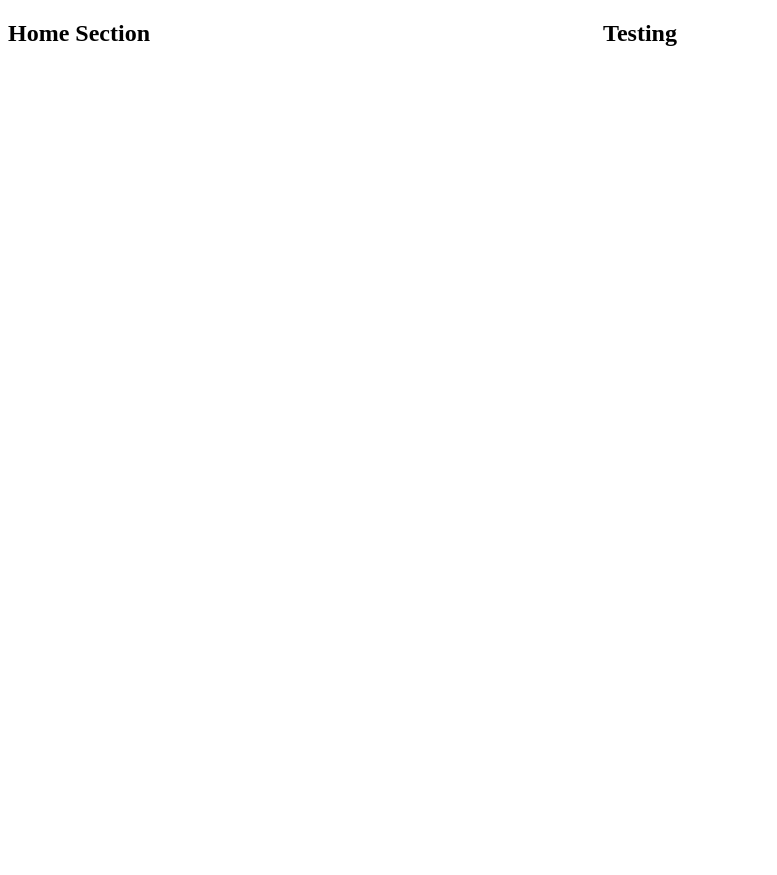
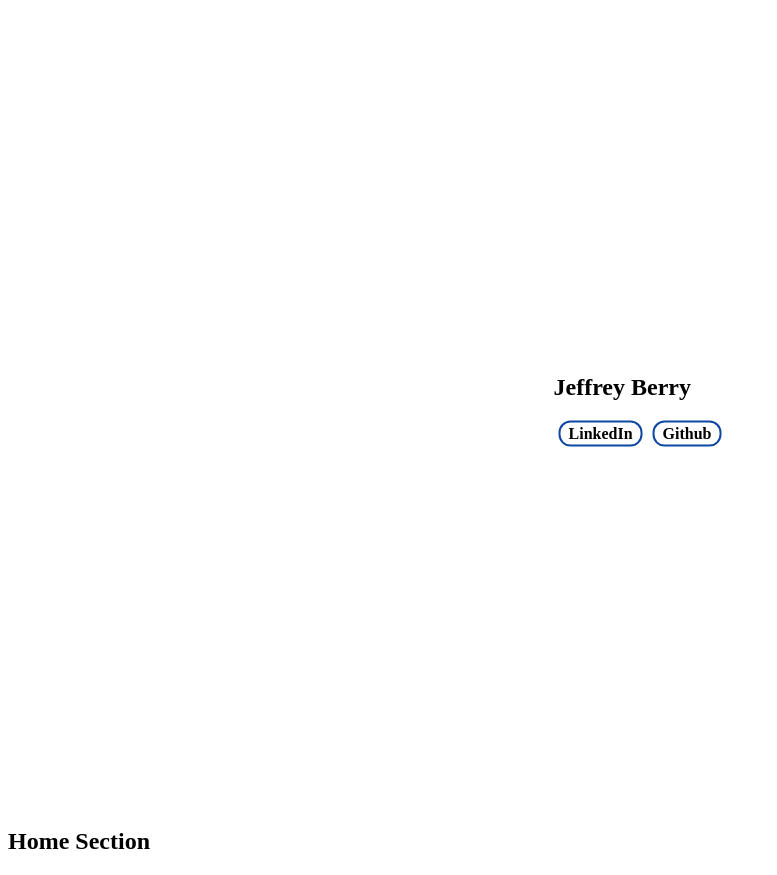
Before and after one commit to jberry93/jberry93.github.io, a Next.js app: page / in a window 1280 px wide. Shown: the whole page, without its empty margins (0-777 px from the left). Before the commit the page ends 800 px from the top, so only its background shows below. Built offline with nearby package versions, Linux system fonts and the light colour scheme.

Commit message:
refactor(components): flesh out some components

```diff
--- a/src/components/Home/Home.scss
+++ b/src/components/Home/Home.scss
@@ -0,0 +1,3 @@
+.home-section {
+    width: 100%;
+}
--- a/src/components/Jumbotron/Jumbotron.scss
+++ b/src/components/Jumbotron/Jumbotron.scss
@@ -1,7 +1,32 @@
 .jumbotron {
-    position: absolute;
-    top: 50%;
-    left: 50%;
-    transform: translate(-50%, -50%);
     height: 100vh;
+    width: 100%;
+
+    .centerize {
+        position: absolute;
+        top: 50%;
+        left: 50%;
+        transform: translate(-50%, -50%);
+
+        .social-media {
+            display: flex;
+            justify-content: space-evenly;
+
+            .btn {
+                text-decoration: none;
+                color: #000000;
+                font-weight: bold;
+                border: 2px solid #0d47a1;
+                border-radius: 12px;
+                padding: 2px 8px;
+                margin: 0 5px;
+                transition: 0.5s;
+
+                &:hover {
+                    color: #ffffff;
+                    background-color: #0d47a1;
+                }
+            }
+        }
+    }
 }
--- a/src/components/Jumbotron/index.tsx
+++ b/src/components/Jumbotron/index.tsx
@@ -3,6 +3,20 @@ import './Jumbotron.scss';
 
 export const Jumbotron: React.SFC<{}> = () => (
     <div className="jumbotron">
-        <h2>Testing</h2>
+        <div className="centerize">
+            <h2>Jeffrey Berry</h2>
+            <div className="social-media">
+                <a
+                    className="btn"
+                    href="https://www.linkedin.com/in/jeffrey-berry-82154a3a/"
+                    target="_blank"
+                >LinkedIn</a>
+                <a
+                    className="btn"
+                    href="https://github.com/jberry93"
+                    target="_blank"
+                >Github</a>
+            </div>
+        </div>
     </div>
 );
```
